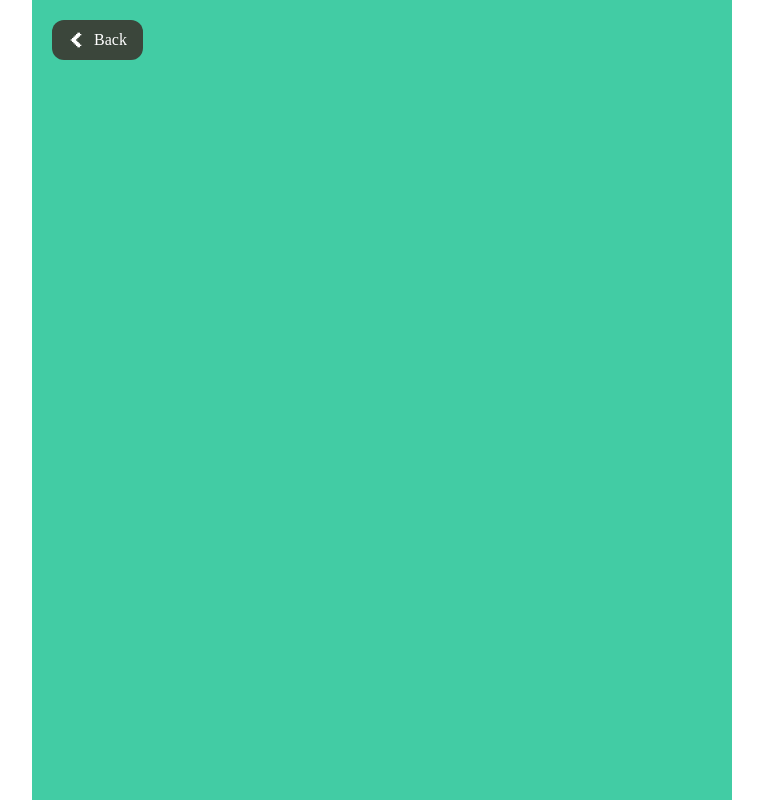
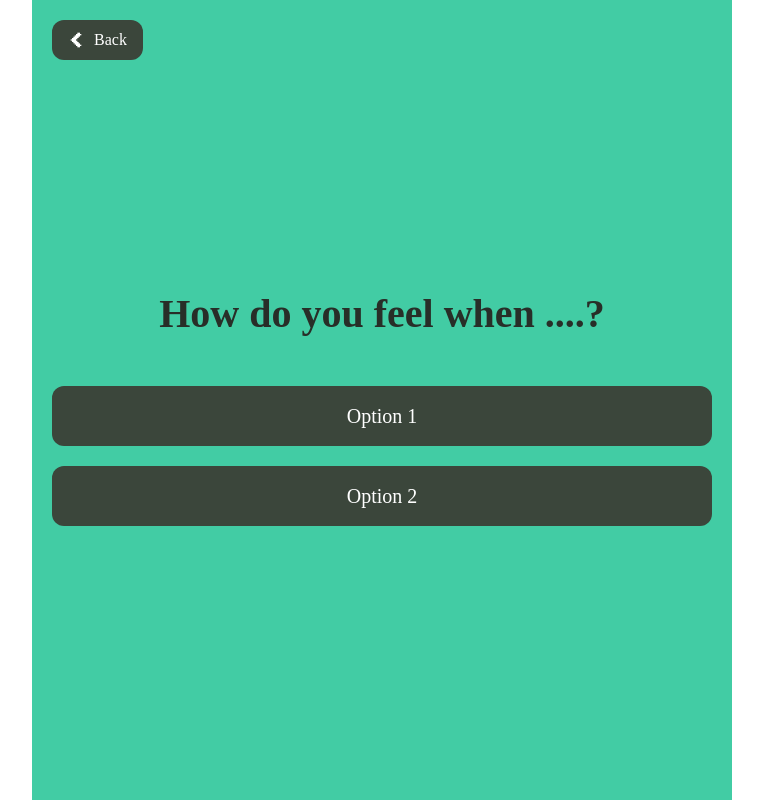
Before and after one commit to dellacer2003/hatlotoocmo, a plain HTML site: page pages/questions.html in a window 1280 px wide. Shown: the whole page, without its empty margins (258-1021 px from the left). Drawn offline with Linux system fonts and the light colour scheme.

Commit message:
second wireframe

```diff
--- a/assets/css/styles.css
+++ b/assets/css/styles.css
@@ -19,6 +19,9 @@ body {
 
   --btn-background: #3b463b;
   --btn-hover-background: #1b201b;
+
+  --content-01: #fff;
+  --content-02: #282e28;
 }
 /*========== Common ==========*/
 a {
@@ -29,10 +32,11 @@ a {
 .btn--primary {
   display: flex;
   align-items: center;
+  justify-content: center;
   gap: 1rem;
   padding: 2rem;
   border-radius: 1.2rem;
-  color: #fff;
+  color: var(--content-01);
   background-color: var(--btn-background);
   font-size: 2rem;
 }
@@ -55,6 +59,7 @@ a {
   justify-content: center;
   width: 70rem;
   height: 100vh;
+  padding: 2rem;
   margin: 0 auto;
   background-color: var(--background);
 }
@@ -118,3 +123,33 @@ a {
   left: 2rem;
   display: flex;
 }
+
+/* Question card */
+.question-container {
+  display: flex;
+  flex-direction: column;
+  align-items: center;
+  justify-content: center;
+  gap: 2rem;
+  width: 100%;
+  min-height: 40%;
+}
+.question-card {
+  padding: 2rem;
+  text-align: center;
+  min-height: 30%;
+  color: var(--content-02);
+  font-size: 4rem;
+  font-weight: 700;
+}
+
+.option-row {
+  display: flex;
+  flex-direction: column;
+  align-items: center;
+  gap: 2rem;
+}
+
+.option-row, .option-row a {
+  width: 100%;
+}
--- a/pages/questions.html
+++ b/pages/questions.html
@@ -13,7 +13,7 @@
   </head>
   <body>
     <div class="container">
-      <div class="intro">
+      <section class="intro">
         <div class="back-btn">
           <a href="../index.html" class="btn--primary btn--sm"
             ><img
@@ -23,8 +23,15 @@
             />Back</a
           >
         </div>
-      </div>
-      <div class="footer"></div>
+        <div class="question-container">
+          <div class="question-card">How do you feel when ....?</div>
+          <div class="option-row">
+            <a href="#!" class="btn--primary option-1">Option 1</a>
+            <a href="#!" class="btn--primary option-2">Option 2</a>
+          </div>
+        </div>
+      </section>
+      <section class="footer"></section>
     </div>
   </body>
 </html>
```
